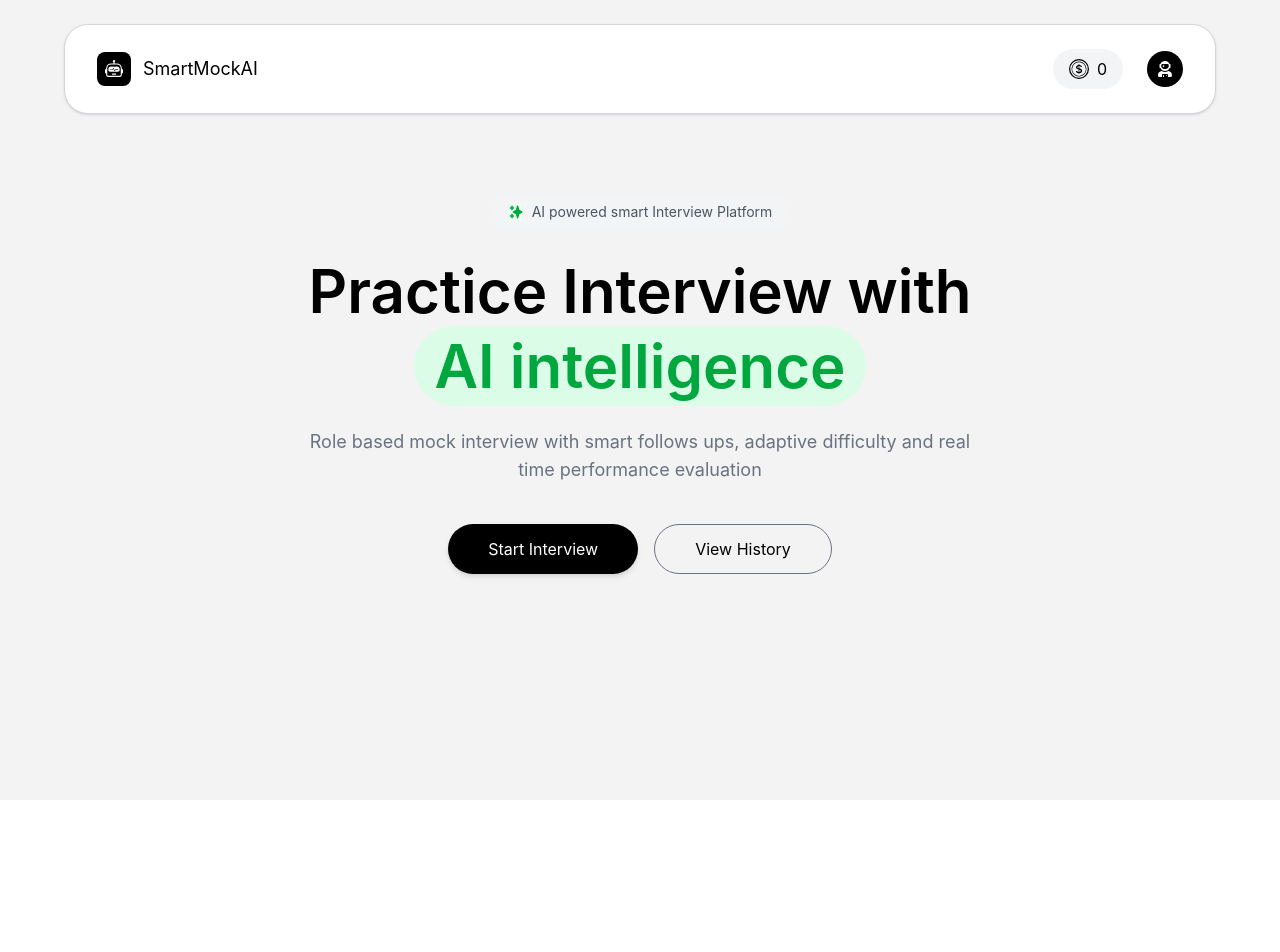
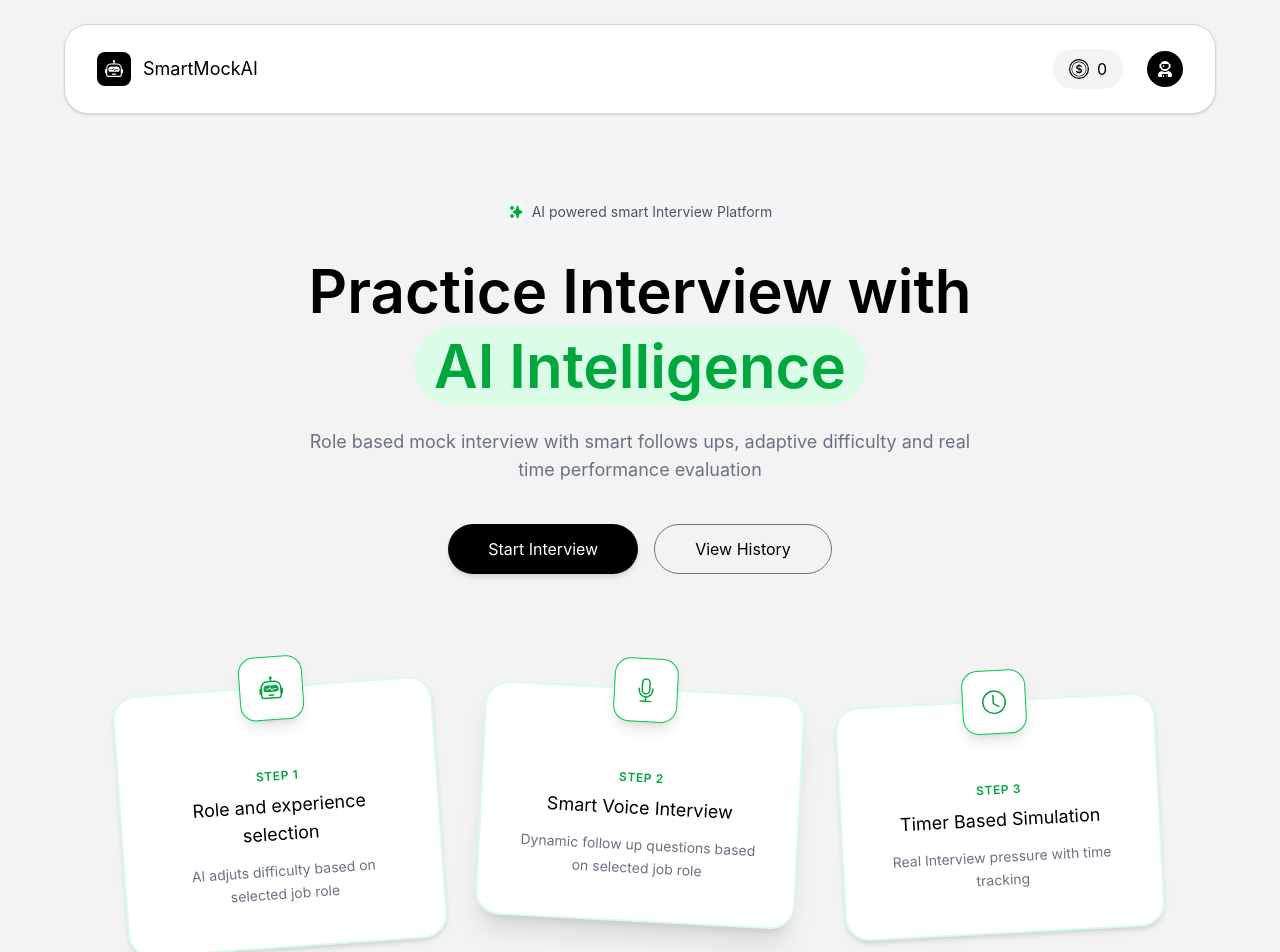
Before and after one commit to anish-chand-001/smartmockai, a React (Vite) app in the folder client/: page / in a window 1280 px wide. Shown: the top 952 px of the page. Before the commit the page ends 800 px from the top, so only its background shows below. Built offline with nearby package versions, Linux system fonts and the light colour scheme; no server answers.

Commit message:
landing page update

```diff
--- a/client/src/pages/Home.jsx
+++ b/client/src/pages/Home.jsx
@@ -6,24 +6,41 @@ import {
   BsRobot,
   BsMic,
   BsClock,
+  BsClockHistory,
+  BsShieldCheck,
+  BsCreditCard,
   BsBarChart,
   BsFileEarmarkText,
+  BsChat,
+  BsPeople,
+  BsCpu,
+  BsFileEarmarkPdf,
 } from "react-icons/bs";
 import { HiSparkles } from "react-icons/hi";
 import { signInWithPopup } from "firebase/auth";
 import AuthModel from "../components/AuthModel";
 import { useNavigate } from "react-router-dom";
 
+import evalImg from "../assets/ai-ans.png";
+import hrImg from "../assets/HR.png";
+import techlImg from "../assets/tech.png";
+import confidenceImg from "../assets/confi.png";
+import creditImg from "../assets/credit.png";
+import resumeImg from "../assets/resume.png";
+import pdfImg from "../assets/pdf.png";
+import analyticsImg from "../assets/history.png";
+
 const Home = () => {
   const { userData } = useSelector((state) => state.user);
   const [showAuth, setShowAuth] = useState(false);
-  const navigate = useNavigate()
+  const navigate = useNavigate();
 
   return (
     <div className="min-h-screen bg-[#f3f3f3] flex flex-col">
       <Navbar />
 
       <div className="flex-1 px-6 py-20">
+        <div className="max-w-6xl mx-auto">
           <div className="flex justify-center mb-6 ">
             <div className="bg-gray-100 text-gray-600 text-sm px-4 py-2 rounded-full flex items-center gap-2">
               <HiSparkles size={16} className="bg-green-50 text-green-600 " />
@@ -35,7 +52,7 @@ const Home = () => {
               Practice Interview with
               <span className="relative inline-block">
                 <span className="bg-green-100 text-green-600 px-5 py-1 rounded-full">
-                AI intelligence
+                  AI Intelligence
                 </span>
               </span>
             </motion.h1>
@@ -55,7 +72,7 @@ const Home = () => {
                     setShowAuth(true);
                     return;
                   }
-                navigate('/interview')
+                  navigate("/interview");
                 }}
                 whileHover={{ opacity: 0.9, scale: 1.03 }}
                 whileTap={{ opacity: 1, scale: 0.98 }}
@@ -69,18 +86,217 @@ const Home = () => {
                     setShowAuth(true);
                     return;
                   }
-                navigate('/history')
+                  navigate("/history");
                 }}
                 whileHover={{ opacity: 0.9, scale: 1.03 }}
                 whileTap={{ opacity: 1, scale: 0.98 }}
                 className="border border-gray-500 hover:bg-gray-100 px-10 py-3 rounded-full transition"
-            >View History
-
+              >
+                View History
               </motion.button>
             </div>
           </div>
+          <div className="flex flex-col md:flex-row justify-center items-center gap-10 mb-28">
+            {[
+              {
+                icon: <BsRobot size={24} />,
+                step: "STEP 1",
+                title: "Role and experience selection",
+                desc: "AI adjuts difficulty based on selected job role",
+              },
+              {
+                icon: <BsMic size={24} />,
+                step: "STEP 2",
+                title: "Smart Voice Interview",
+                desc: "Dynamic follow up questions based on selected job role",
+              },
+              {
+                icon: <BsClock size={24} />,
+                step: "STEP 3",
+                title: "Timer Based Simulation",
+                desc: "Real Interview pressure with time tracking",
+              },
+            ].map((item, index) => (
+              <motion.div
+                initial={{ opacity: 0, y: 60 }}
+                whileInView={{ opacity: 1, y: 0 }}
+                transition={{ duration: 0.6 + index * 0.2 }}
+                whileHover={{ rotate: 0, scale: 1.06 }}
+                key={index}
+                className={`relative bg-white rounded-3xl border-2 border-green-100 hover:border-green-500
+               p-10 w-80 max-w-[90%] shadow-md hover:shadow-2xl transition-all duration-300
+               ${index === 0 ? "rotate-[-4deg]" : ""}
+               ${index === 1 ? "rotate-[3deg] md:-mt-6 shadow-xl" : ""}
+               ${index === 2 ? "rotate-[-3deg]" : ""}
+               `}
+              >
+                <div
+                  className="absolute bg-white -top-8 left-1/2 -translate-x-1/2 border  border-green-500 text-green-600 w-16 h-16 rounded-2xl
+               flex items-center justify-center shadow-lg"
+                >
+                  {item.icon}
+                </div>
+                <div className="pt-10 text-center ">
+                  <div className="text-xs text-green-600 font-semibold mb-2  tracking-wider">
+                    {item.step}
+                  </div>
+                  <h3 className="font-semiblod mb-3 text-lg">{item.title}</h3>
+                  <p className="text-sm text-gray-500 leading-relaxed">
+                    {item.desc}
+                  </p>
+                </div>
+              </motion.div>
+            ))}
           </div>
 
+          <div className="mb-32">
+            <motion.h2
+              initial={{ opacity: 0, y: 20 }}
+              whileInView={{ opacity: 1, y: 0 }}
+              transition={{ duration: 0.6 }}
+              className="text-4xl  font-semibold text-center mb-16 "
+            >
+              Advanced AI <span className="text-green-600 ">capabilities</span>
+            </motion.h2>
+            <div className="grid md:grid-cols-2 gap-10 ">
+              {[
+                {
+                  image: evalImg,
+                  icon: <BsBarChart size={20} />,
+                  title: "AI Answer Evaluation",
+                  description:
+                    "Score communication, technical accuracy, and confidence metrics.",
+                },
+
+                {
+                  image: resumeImg,
+                  icon: <BsFileEarmarkText size={20} />,
+                  title: "Resume Based Interview",
+                  description:
+                    "Project specific question based on the uploaded resume",
+                },
+                {
+                  image: pdfImg,
+                  icon: <BsFileEarmarkPdf size={20} />,
+                  title: "PDF Report Generation",
+                  description:
+                    "Export detailed performance breakdowns and shareable feedback records.",
+                },
+                {
+                  image: analyticsImg,
+                  icon: <BsClockHistory size={20} />,
+                  title: "Analytics & History",
+                  description:
+                    "Track progress with performance graphs and topic analysis",
+                },
+              ].map((item, index) => (
+                <motion.div
+                  initial={{ opacity: 0, y: 30 }}
+                  whileInView={{ opacity: 1, y: 0 }}
+                  transition={{ duration: 0.5, delay: index * 0.1 }}
+                  whileHover={{ scale: 1.02 }}
+                  key={index}
+                  className="bg-whtie border border-gray-200 rounded-3xl p-8 shadow-sm hover:shadow-xl transition-all"
+                >
+                  <div className="flex flex-col md:flex-row items-center gap-8">
+                    <div className="w-full md:w-1/2 flex justify-center ">
+                      <img
+                        src={item.image}
+                        alt={item.title}
+                        className="w-full h-auto object-contain max-h-64"
+                      />
+                    </div>
+                    <div className="w-full md:w-1/2 ">
+                      <div
+                        className="bg-green-50 text-green-600w w-12 h-12 rounded-xl
+                    flex items-center justify-center mb-6"
+                      >
+                        {item.icon}
+                      </div>
+                      <h3 className="font-semibold mb-3 text-xl">
+                        {item.title}
+                      </h3>
+                      <p className="text-gray-500 text-sm leading-relaxed ">
+                        {item.description}
+                      </p>
+                    </div>
+                  </div>
+                </motion.div>
+              ))}
+            </div>
+          </div>
+
+          <div className="mb-32">
+            <motion.h2
+              initial={{ opacity: 0, y: 20 }}
+              whileInView={{ opacity: 1, y: 0 }}
+              transition={{ duration: 0.6 }}
+              className="text-4xl  font-semibold text-center mb-16 "
+            >
+              Mutltiple Interview <span className="text-green-600 ">Modes</span>
+            </motion.h2>
+            <div className="grid md:grid-cols-2 gap-10 ">
+              {[
+                {
+                  image: hrImg,
+                  icon: <BsPeople size={20} />,
+                  title: "HR Round Simulation",
+                  description:
+                    "Experience behavioral questions designed to test cultural fit and soft skills.",
+                },
+                {
+                  image: techlImg,
+                  icon: <BsCpu size={20} />,
+                  title: "Technical Assessment",
+                  description:
+                    "Deep dive into domain-specific queries, coding logic, and system design.",
+                },
+                {
+                  image: confidenceImg,
+                  icon: <BsShieldCheck size={20} />,
+                  title: "Confidence & Delivery Tracking",
+                  description:
+                    "Analyze tone, pacing, and speech clarity for an impactful presentation.",
+                },
+                {
+                  image: creditImg,
+                  icon: <BsCreditCard size={20} />,
+                  title: "Token & Credit Management",
+                  description:
+                    "Keep track of mock interview credits and seamless subscription usage.",
+                },
+              ].map((mode, index) => (
+                <motion.div
+                  initial={{ opacity: 0, y: 30 }}
+                  whileInView={{ opacity: 1, y: 0 }}
+                  transition={{ duration: 0.5, delay: index * 0.1 }}
+                  whileHover={{ y: -6 }}
+                  key={index}
+                  className="bg-whtie border border-gray-200 rounded-3xl p-8 shadow-sm hover:shadow-xl transition-all"
+                >
+                  <div className="flex  items-center justify-between gap-6">
+                    <div className="w-1/2">
+                      <h3 className="font-semibold text-xl mb-3">
+                        {mode.title}
+                      </h3>
+                      <p className="text-gray-500 text-sm leading-relaxed ">
+                        {mode.description}
+                      </p>
+                    </div>
+                    <div className="w-1/2 flex justify-end">
+                      <img
+                        src={mode.image}
+                        alt={mode.title}
+                        className="w-28 h-28 object-contain"
+                      />
+                    </div>
+                  </div>
+                </motion.div>
+              ))}
+            </div>
+          </div>
+        </div>
+      </div>
       {showAuth && <AuthModel onClose={() => setShowAuth(false)} />}
     </div>
   );
```
Lines whose indentation alone changed are shown as unchanged.
